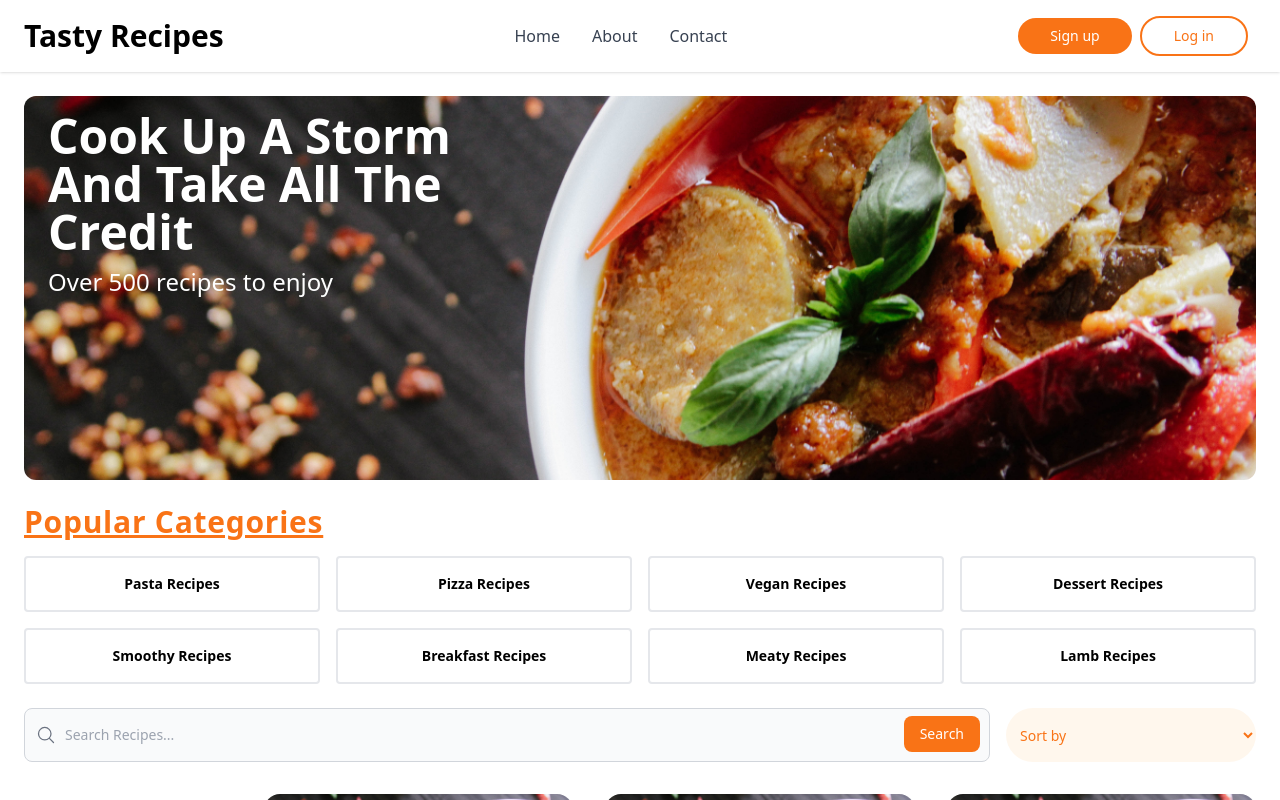
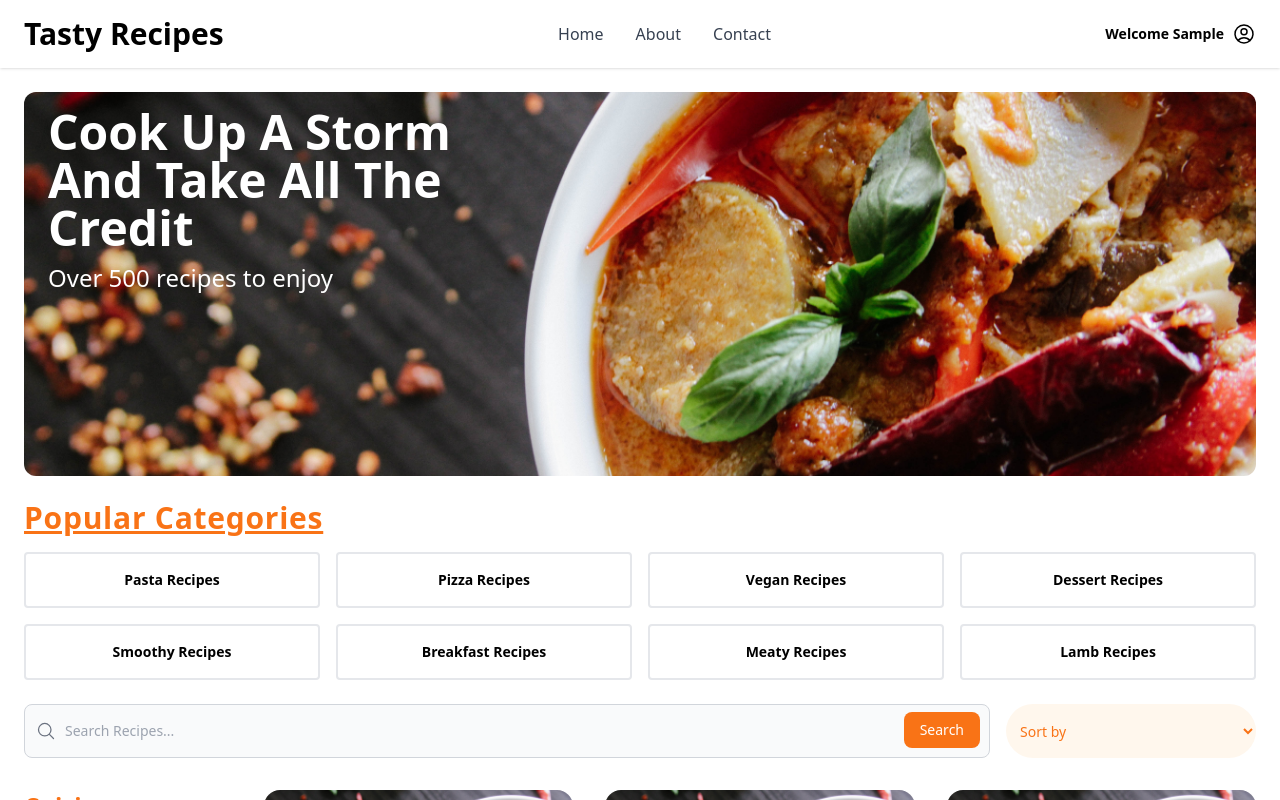
Before and after one commit to Jon-Felipe/Tasty-React, a React (Vite) app: page /register in a window 1280 px wide. Both pictures are taken after typing "Sample", "name@example.com", "Sample123", "Sample123" into the empty fields and a click on the button "Create an account". Shown: the top 800 px of the page. Built offline with nearby package versions, Linux system fonts and the light colour scheme.

Commit message:
user name and profile icon in header

```diff
--- a/src/components/Header.tsx
+++ b/src/components/Header.tsx
@@ -1,6 +1,8 @@
 import React from 'react';
 import { Link } from 'react-router-dom';
-import { Bars3Icon } from '@heroicons/react/24/outline';
+import { useSelector } from 'react-redux';
+import { RootState } from '../store';
+import { Bars3Icon, UserCircleIcon } from '@heroicons/react/24/outline';
 import { navLinks } from '../utils/constants';
 import { NavlinksType } from '../utils/types';
 
@@ -13,6 +15,8 @@ type Props = {
 };
 
 const Header = ({ showLinks, setShowLinks }: Props) => {
+  const { user } = useSelector((state: RootState) => state.user);
+
   return (
     <header>
       <nav className='bg-white px-4 lg:px-6 py-2 lg:py-4 shadow'>
@@ -21,6 +25,13 @@ const Header = ({ showLinks, setShowLinks }: Props) => {
             Tasty Recipes
           </h1>
           <div className='flex items-center lg:order-2'>
+            {user?.name ? (
+              <div className='flex items-center gap-x-2'>
+                <p className='text-sm font-semibold'>Welcome {user?.name}</p>
+                <UserCircleIcon className='w-6 h-6' />
+              </div>
+            ) : (
+              <>
                 <Link
                   to='/register'
                   className='text-white bg-orange-500 font-medium rounded-full text-sm px-4 lg:px-8 py-2 mr-2'
@@ -33,6 +44,8 @@ const Header = ({ showLinks, setShowLinks }: Props) => {
                 >
                   Log in
                 </Link>
+              </>
+            )}
             <button
               type='button'
               onClick={() => setShowLinks(!showLinks)}
--- a/src/features/user/userSlice.ts
+++ b/src/features/user/userSlice.ts
@@ -2,7 +2,7 @@ import { createSlice } from '@reduxjs/toolkit';
 import type { PayloadAction } from '@reduxjs/toolkit';
 
 // helpers
-import { setToLocalStorage } from '../../utils/helpers';
+import { setToLocalStorage, getFromLocalStorage } from '../../utils/helpers';
 
 export interface UserState {
   user: {
@@ -12,10 +12,7 @@ export interface UserState {
 }
 
 const initialState: UserState = {
-  user: {
-    name: '',
-    email: '',
-  },
+  user: getFromLocalStorage('user'),
 };
 
 export const userSlice = createSlice({
--- a/src/pages/Register.tsx
+++ b/src/pages/Register.tsx
@@ -6,9 +6,6 @@ import { RegisterType } from '../utils/types';
 
 // components
 import FormRow from '../components/FormRow';
-
-// helpers
-import { setToLocalStorage } from '../utils/helpers';
 
 type Props = {};
 
```
Lines whose indentation alone changed are shown as unchanged.
